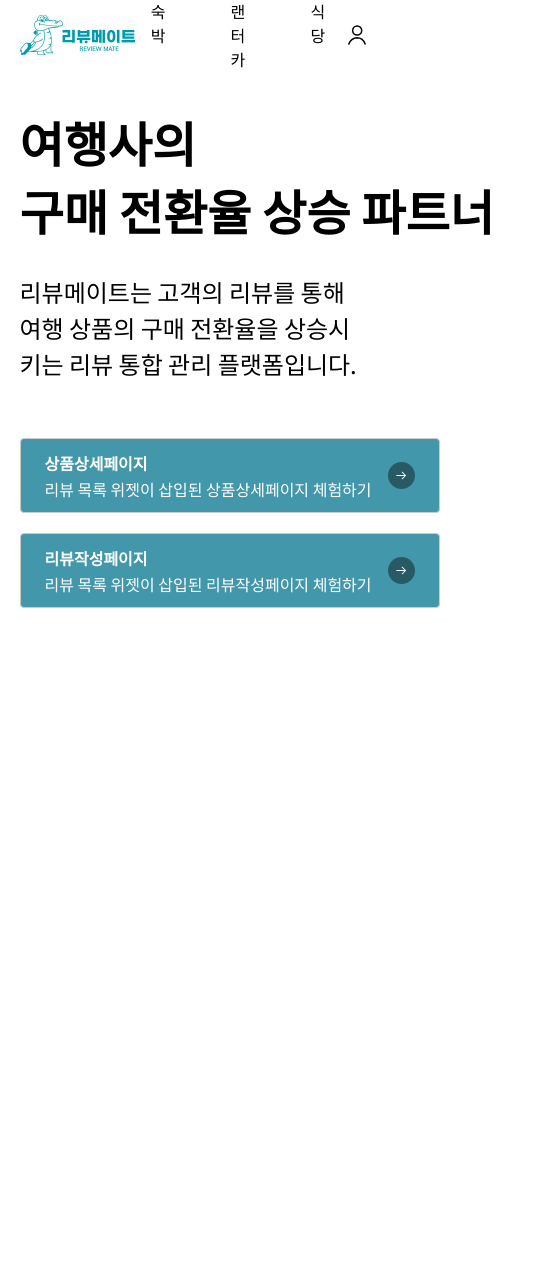
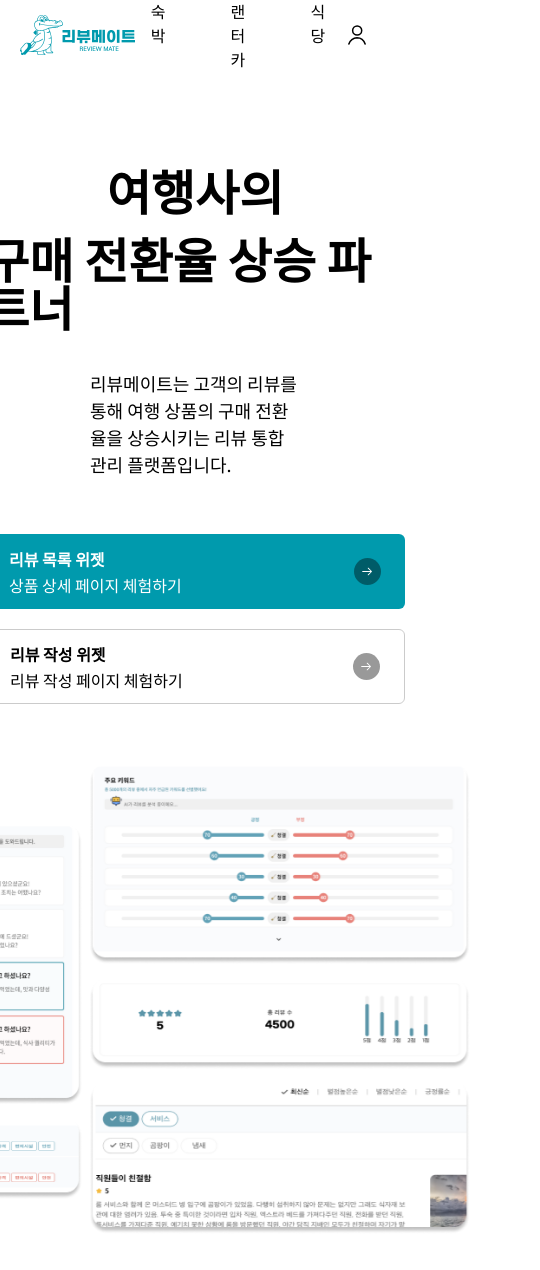
Before and after one commit to Review-Mate/Review-Mate-Demo, a Next.js app: page / in a window 390 px wide. Shown: the top 1270 px of the page, 540 px wide, since content can reach past the window. Before the commit the page ends 844 px from the top, so only its background shows below. Built offline with nearby package versions, Linux system fonts and the light colour scheme.

Commit message:
design: 랜딩페이지 디자인 추가, 애니메이션, 반응형 추가

```diff
--- a/components/Layout.tsx
+++ b/components/Layout.tsx
@@ -7,7 +7,7 @@ interface Props {
 
 export default function Layout({ children }: Props) {
   return (
-    <div className='h-full px-[5%] md:px-[10%] xl:px-[20%] '>
+    <div className='h-full px-[5%] xl:px-[15%] '>
       <NavBar />
       {children}
     </div>
--- a/components/write/Top.tsx
+++ b/components/write/Top.tsx
@@ -6,8 +6,7 @@ type Props = {};
 
 export default function WritePageTopInfo({}: Props) {
   return (
-    <div>
-      <div className='flex flex-row'>
+      <div className='flex flex-row pb-5'>
         <Image src={hotel1} alt='상품 사진' width={250} height={180} />
         <div className='flex flex-col justify-between ml-5 py-2'>
           <div>
@@ -25,6 +24,5 @@ export default function WritePageTopInfo({}: Props) {
           </p>
         </div>
       </div>
-    </div>
   );
 }
--- a/pages/demo/review/write.tsx
+++ b/pages/demo/review/write.tsx
@@ -9,10 +9,9 @@ export default function WritePage() {
   const { iframeRef } = useMessageToChild();
   const router = useRouter();
   const reservationId = router.query.reservationId;
-  console.log('reservationId', reservationId);
 
   return (
-    <div>
+    <div className='pb-10'>
       <Seo title='ReviewMate | 리뷰작성' />
       <h1 className='text-title font-bold mb-10'>리뷰 작성</h1>
       <WritePageTopInfo />
--- a/pages/index.tsx
+++ b/pages/index.tsx
@@ -14,26 +14,37 @@ export default function Home() {
   }, []);
 
   return (
-    <main>
+    <main className='flex flex-col lg:flex-row justify-center lg:justify-between items-center pt-12'>
       <Seo title='ReviewMate|Home' />
-      <h1 className='text-5xl font-bold mb-5 w-[520px]'>여행사의</h1>
-      <h1 className='text-5xl font-bold mb-10 w-[520px]'>
+      <div className='flex flex-col items-center lg:items-start lg:w-1/2 animate-appear1 w-auto mb-10 lg:mb-0'>
+        <h1 className='text-5xl font-bold mb-5 inline-block'>여행사의</h1>
+        <h1 className='text-5xl font-bold mb-10 inline-block'>
           구매 전환율 상승 파트너
         </h1>
-      <h1 className='text-title mb-14 w-[340px]'>
+        <h3 className='text-body1 mb-14 w-1/2 inline-block'>
           리뷰메이트는 고객의 리뷰를 통해 여행 상품의 구매 전환율을 상승시키는
           리뷰 통합 관리 플랫폼입니다.
-      </h1>
+        </h3>
         <LinkBox
-        title='상품상세페이지'
-        content='리뷰 목록 위젯이 삽입된 상품상세페이지 체험하기'
+          title='리뷰 목록 위젯'
+          content='상품 상세 페이지 체험하기'
           link='/demo/product'
         />
         <LinkBox
-        title='리뷰작성페이지'
-        content='리뷰 목록 위젯이 삽입된 리뷰작성페이지 체험하기'
+          title='리뷰 작성 위젯'
+          content='리뷰 작성 페이지 체험하기'
           link={loginToken ? 'demo/beforeReview' : '/demo/login'}
+          colorBlue={false}
         />
+      </div>
+      <div className='w-[550px] animate-appear1 flex justify-end pb-10 lg:pb-0'>
+        <Image
+          src='/images/landing.png'
+          alt='리뷰메이트 소개 이미지'
+          width={550}
+          height={500}
+        />
+      </div>
     </main>
   );
 }
@@ -42,17 +53,21 @@ interface LinkBoxProps {
   title: string;
   content: string;
   link: string;
+  colorBlue?: boolean;
 }
 
-const LinkBox = ({ title, content, link }: LinkBoxProps) => {
+const LinkBox = ({ title, content, link, colorBlue = true }: LinkBoxProps) => {
+  const defaultClass =
+    'w-[420px] h-[75px] flex justify-between items-center h-25 mb-5 px-6 rounded-md';
+  const linkBox = colorBlue
+    ? `${defaultClass} bg-lightBlue text-white hover:bg-gradient-to-tr from-[#009AAD] to-[#00B0C7]`
+    : `${defaultClass} bg-white text-black border border-solid border-gray04 hover:bg-gradient-to-tr from-white to-[#f9f9f9]`;
+
   return (
-    <Link
-      href={link}
-      className='w-[420px] h-[75px] flex justify-between items-center h-25 mb-5 px-6 rounded bg-primary border border-solid border-gray04'
-    >
+    <Link href={link} className={linkBox}>
       <div className='flex flex-col items-start'>
-        <p className='text-body font-bold text-white mb-[2px]'>{title}</p>
-        <p className='text-body text-white'>{content}</p>
+        <p className='text-body font-bold mb-[2px]'>{title}</p>
+        <p className='text-body'>{content}</p>
       </div>
       <Image src={arrow} alt='화살표' width={27} height={27} />
     </Link>
--- a/tailwind.config.ts
+++ b/tailwind.config.ts
@@ -55,17 +55,17 @@ const config: Config = {
       },
       keyframes: {
         appear: {
-          '0%': { opacity: '0', transform: 'translateY(50px)' },
+          '0%': { opacity: '0', transform: 'translateY(40px)' },
           '100%': { opacity: '1', transform: 'translateY(0)' },
         },
       },
       animation: {
-        appear1: 'appear 2s 0s ease-out forwards',
-        appear2: 'appear 2s 0.4s ease-out forwards',
-        appear3: 'appear 2s 0.6s ease-out forwards',
-        appear4: 'appear 2s 1.0s ease-out forwards',
-        appear5: 'appear 2s 1.4s ease-out forwards',
-        appear6: 'appear 2s 1.6s ease-out forwards',
+        appear1: 'appear 0.8s 0s ease-out forwards',
+        appear2: 'appear 0.8s 0.2s ease-out forwards',
+        appear3: 'appear 0.8s 0.4s ease-out forwards',
+        appear4: 'appear 0.8s 1.0s ease-out forwards',
+        appear5: 'appear 0.8s 1.2s ease-out forwards',
+        appear6: 'appear 0.8s 1.4s ease-out forwards',
       },
     },
   },
```
Also changed, not shown: public/images/landing.png (added). Lines whose indentation alone changed are shown as unchanged.
